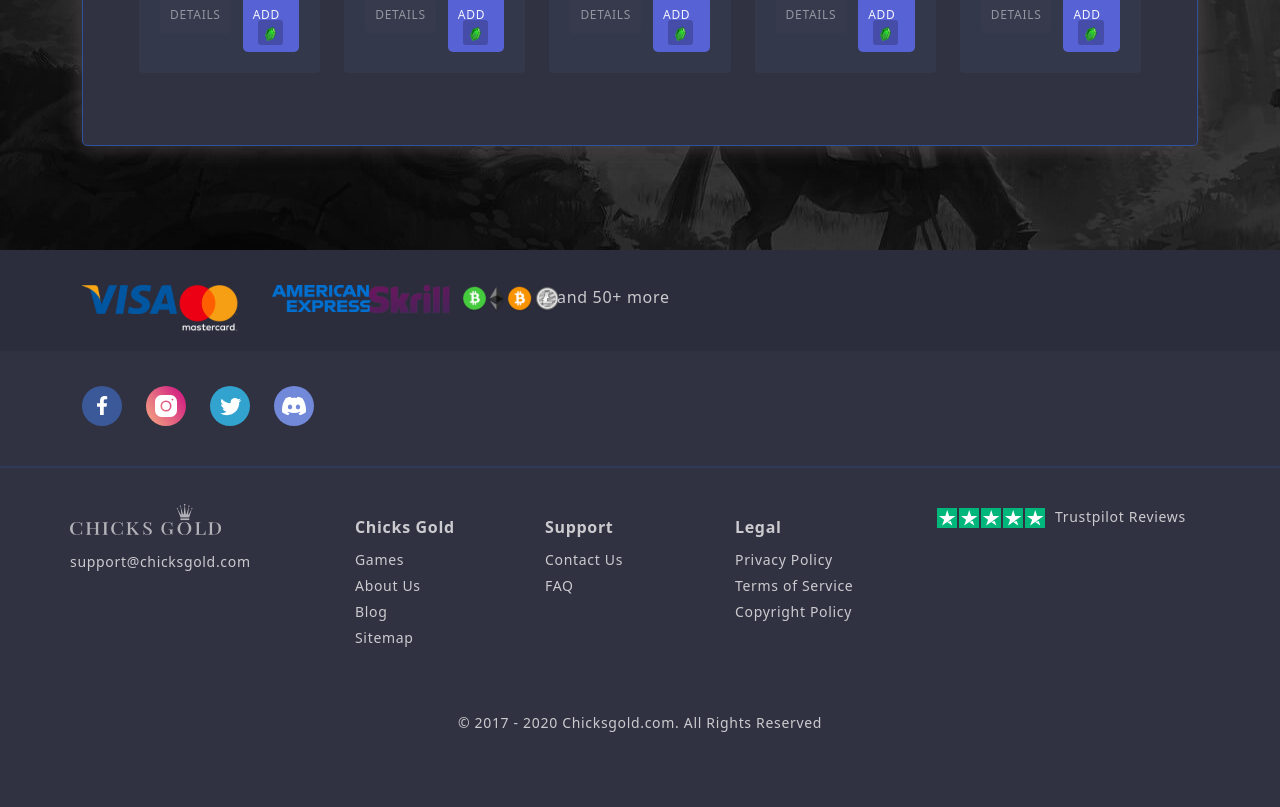
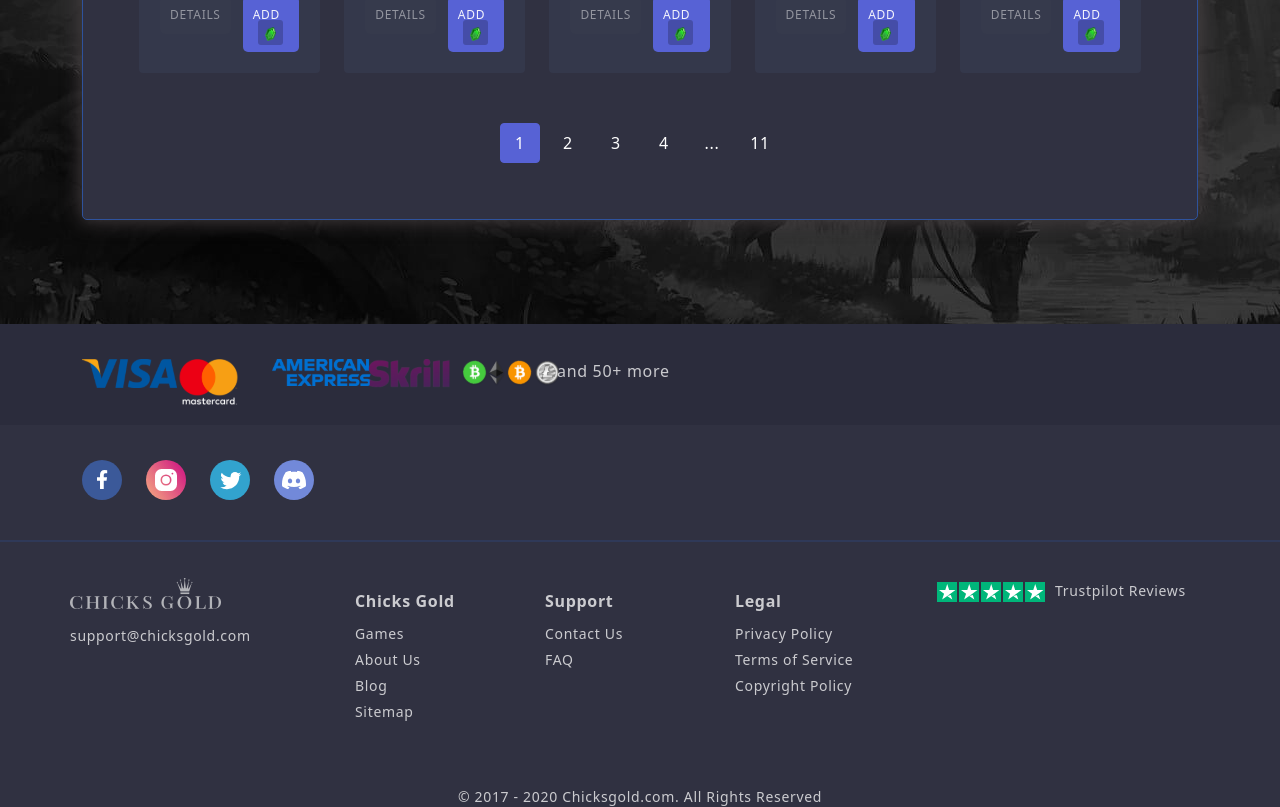
Before and after one commit to Khahory/design_chicks_challenge_2022_docker, a React (Create React App) app: page / in a window 1280 px wide. Shown: the part 1540-2347 px from the top of the page. Before the commit the page ends 2273 px from the top, so only its background shows below. Built offline with nearby package versions, Linux system fonts and the light colour scheme.

Commit message:
pagination only numbers added

```diff
--- /dev/null
+++ b/src/assets/css/Item/Pagination.css
@@ -0,0 +1,28 @@
+.my-pagination-container {
+    margin-top: 5%;
+}
+
+.my-pagination {
+    display: flex;
+    justify-content: center;
+    align-items: center;
+    list-style: none;
+    padding: 0;
+    margin: 0;
+}
+
+.my-pagination-item {
+    display: flex;
+    justify-content: center;
+    align-items: center;
+    color: #fff;
+    margin: 0 4px;
+    width: 40px;
+    height: 40px;
+}
+
+.backgroud-color-pagination {
+    background-color: #5762d5 !important;
+    border: 1px solid #5762d5;
+    border-radius: 4px;
+}
--- /dev/null
+++ b/src/components/Item/Pagination.jsx
@@ -0,0 +1,19 @@
+import '../../assets/css/Item/Pagination.css'
+
+const Pagination = () => {
+
+    return (
+        <div className={'my-pagination-container'}>
+            <ul className={'my-pagination'}>
+                <li className={'backgroud-color-pagination my-pagination-item'}>1</li>
+                <li className={'my-pagination-item'}>2</li>
+                <li className={'my-pagination-item'}>3</li>
+                <li className={'my-pagination-item'}>4</li>
+                <li className={'my-pagination-item'}>...</li>
+                <li className={'my-pagination-item'}>11</li>
+            </ul>
+        </div>
+    )
+}
+
+export default Pagination;
--- a/src/components/Item/index.jsx
+++ b/src/components/Item/index.jsx
@@ -5,6 +5,7 @@
 import btn_sort from "../../assets/img/buttons/btn_sort.png";
 import icon_arrow_white from "../../assets/icons/arrow-white.svg";
 import '../../assets/css/Item/index.css'
+import Pagination from "./Pagination";
 
 const Item = ({items}) => {
     const options_sort = [
@@ -39,6 +40,9 @@
 
             {/*item list*/}
             <ItemList items={items}/>
+
+            {/*pagination*/}
+            <Pagination />
         </div>
     );
 }
```
